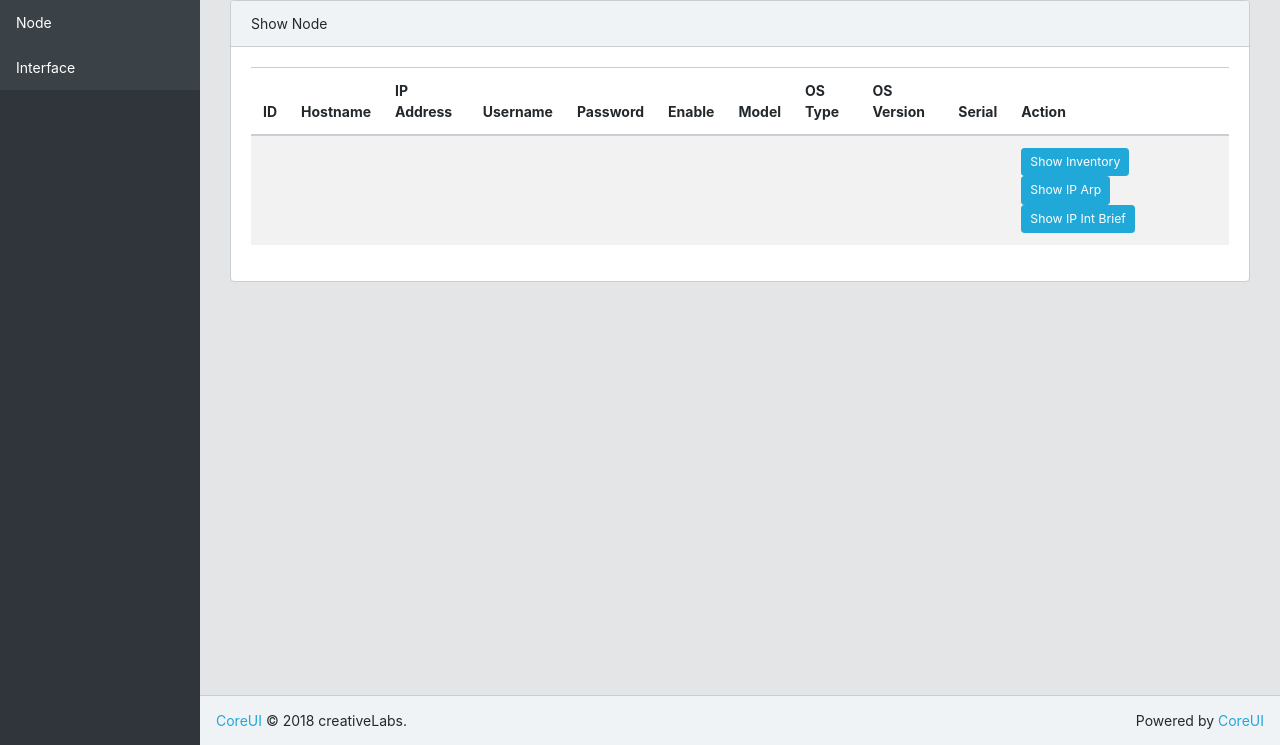
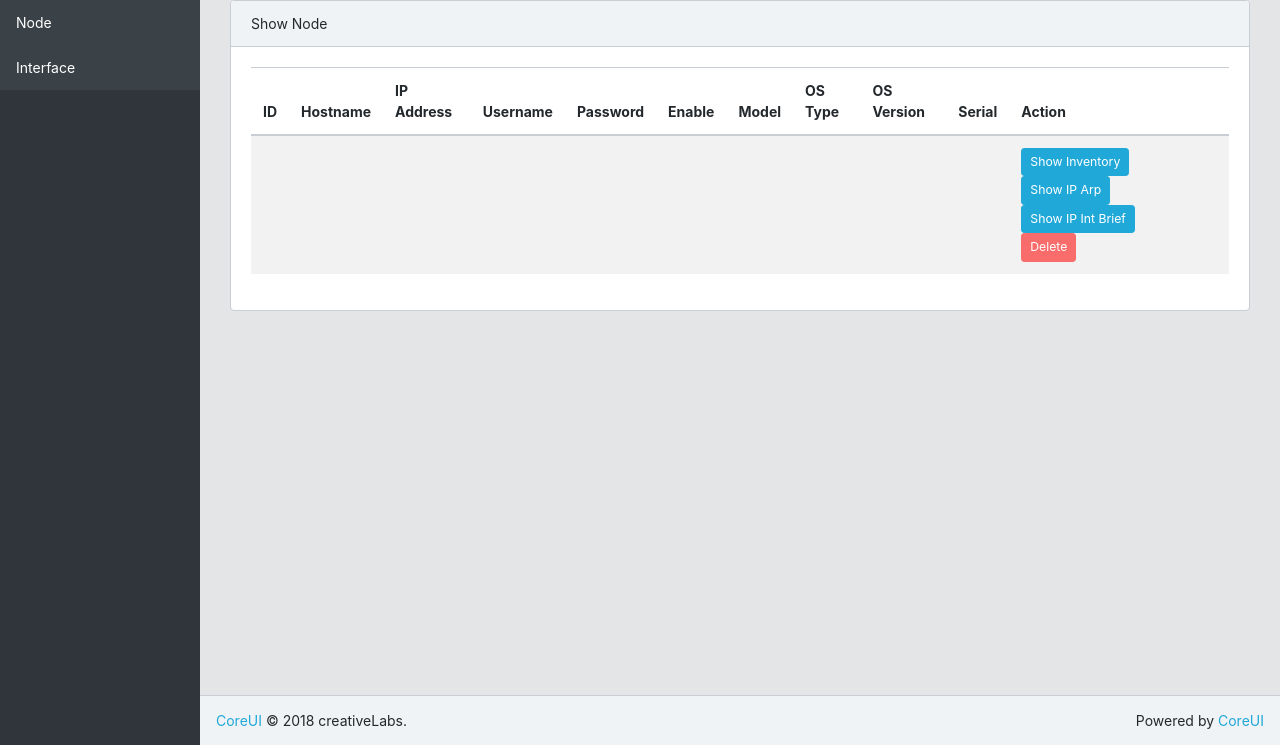
Before and after one commit to yone2ks/neteye, a Flask app: page /node/1 in a window 1280 px wide. Shown: the part 55-800 px from the top of the page. Run offline with Flask 2, Linux system fonts and the light colour scheme; data that the repository does not hold is empty; some libraries are stand-ins or nearby versions.

Commit message:
add delete process in node

```diff
--- a/neteye/node/routes.py
+++ b/neteye/node/routes.py
@@ -84,7 +84,8 @@ def update(id):
 
 @node_bp.route('/<id>/delete', methods=['POST'])
 def delete(id):
-    Node.query.get(id).delete()
+    node = Node.query.get(id)
+    db.session.delete(node)
     db.session.commit()
     return redirect(url_for('node.index'))
 
--- a/neteye/node/templates/node/show.html
+++ b/neteye/node/templates/node/show.html
@@ -37,6 +37,9 @@
                     <button class="btn btn-sm btn-primary" type="button" onclick="location.href='{{node.id}}/show_inventory'">Show Inventory</button>
                     <button class="btn btn-sm btn-primary" type="button" onclick="location.href='{{node.id}}/show_ip_arp'">Show IP Arp</button>
                     <button class="btn btn-sm btn-primary" type="button" onclick="location.href='{{node.id}}/show_ip_int_brief'">Show IP Int Brief</button>
+                    <form action="{{ url_for('node.delete', id=node.id) }}" method="post">
+                        <button class="btn btn-sm btn-danger" type="submit"  onclick="return confirm('Are you sure?');">Delete</button>
+                    </form>
                 </td>
             </tr>
         </tbody>
```
